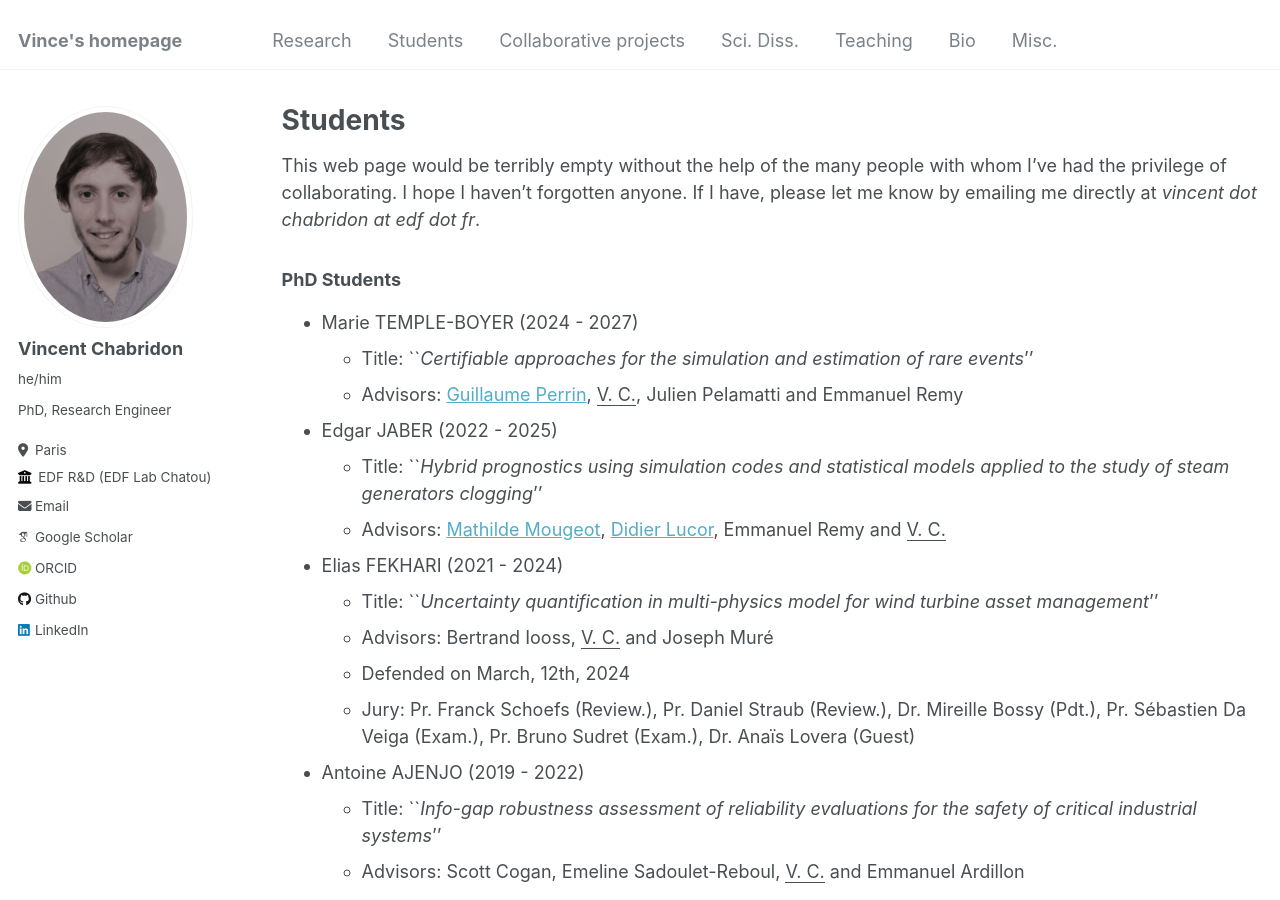
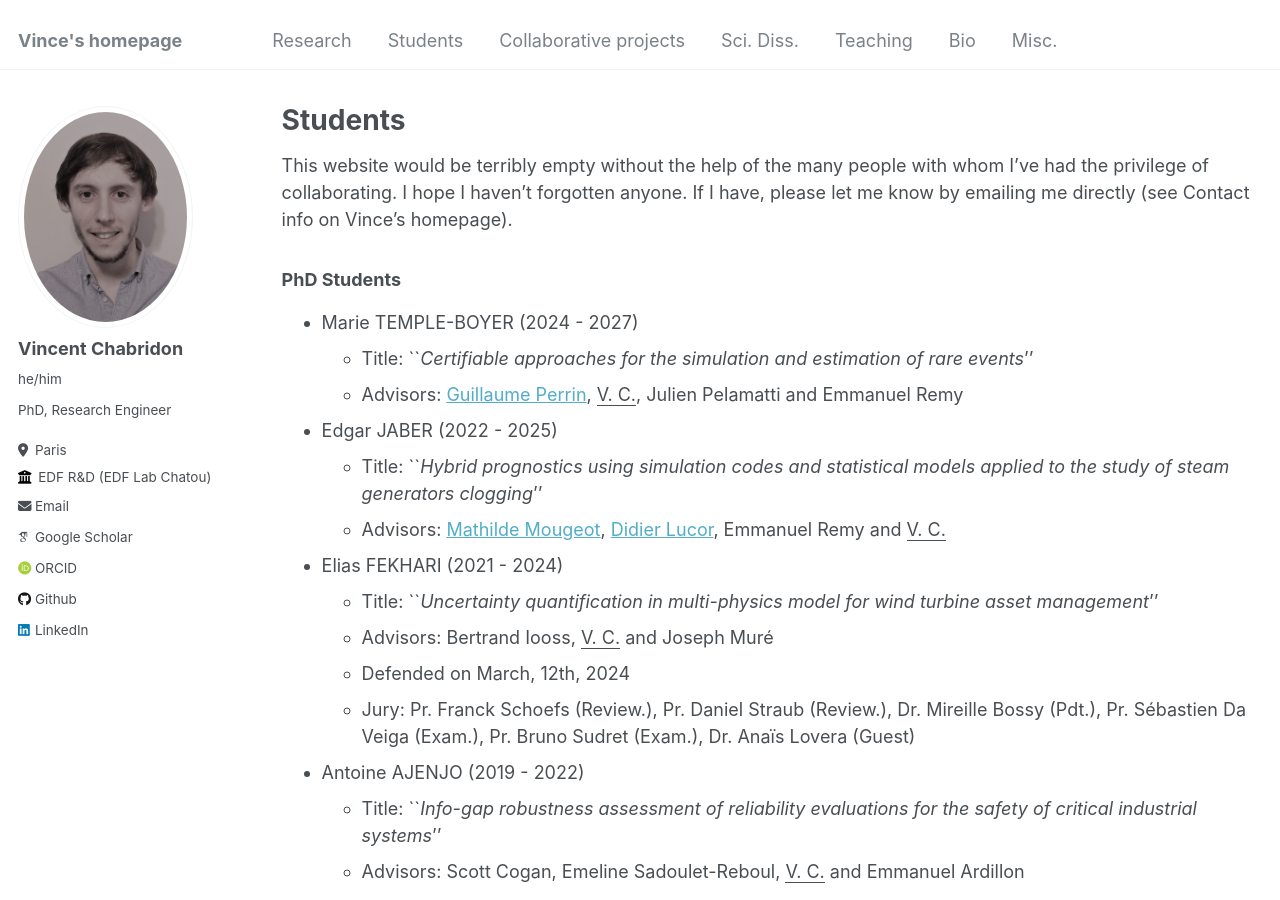
Before and after one commit to vchabri/vchabri.github.io, a Jekyll site: the page built from _pages/students.md, in a window 1280 px wide and 900 px high. Built offline with Jekyll 4.4.1, drawn with Linux system fonts in a browser that asks for light colours; some web fonts are replaced; some of the changed text lies outside the part shown.

Commit message:
Update students.md

```diff
--- a/_pages/students.md
+++ b/_pages/students.md
@@ -5,7 +5,8 @@ permalink: /students/
 author_profile: true
 ---
 
-This web page would be terribly empty without the help of the many people with whom I've had the privilege of collaborating. I hope I haven't forgotten anyone. If I have, please let me know by emailing me directly at _vincent dot chabridon at edf dot fr_.
+This website would be terribly empty without the help of the many people with whom I've had the privilege of collaborating. I hope I haven't forgotten anyone.
+If I have, please let me know by emailing me directly (see Contact info on Vince's homepage).
 
 ### PhD Students
 * Marie TEMPLE-BOYER (2024 - 2027)
```
Also changed, not shown: other parts of _pages/students.md (+1 -1 lines).
